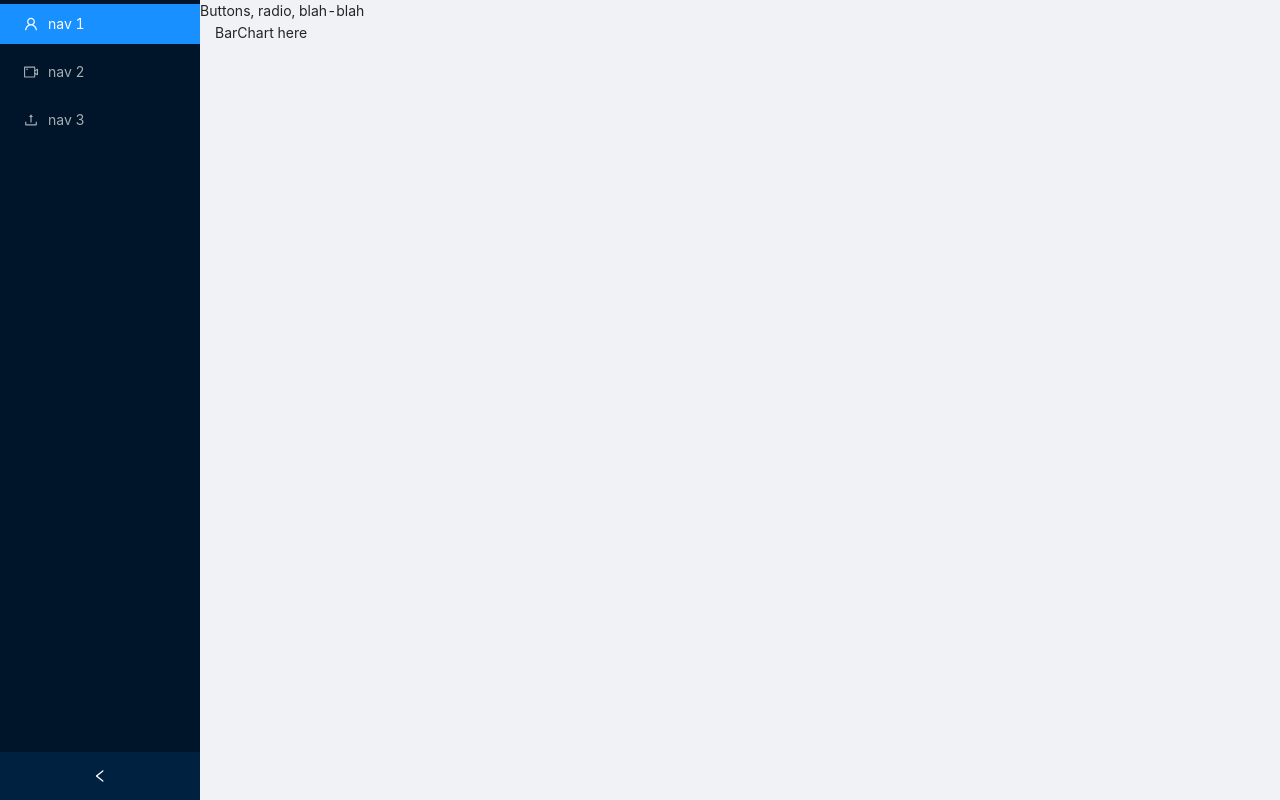
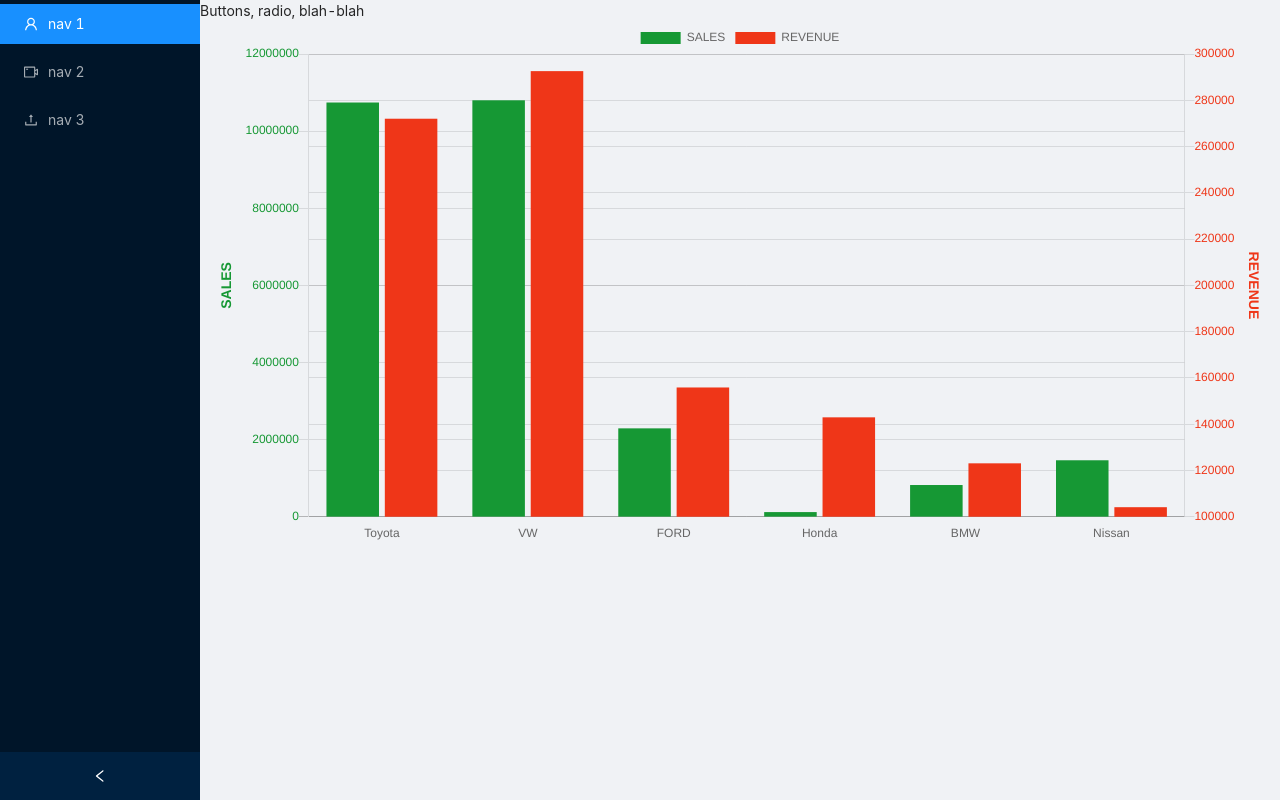
Before and after one commit to Shtokins/carstat, a React (Create React App) app: page / in a window 1280 px wide. Built offline with nearby package versions, Linux system fonts and the light colour scheme.

Commit message:
First chart has been added

```diff
--- a/package.json
+++ b/package.json
@@ -10,8 +10,10 @@
     "antd": "^4.3.5",
     "axios": "^0.19.2",
     "bootstrap": "^4.5.0",
+    "chart.js": "^2.9.3",
     "node-sass": "^4.14.1",
     "react": "^16.13.1",
+    "react-chartjs-2": "^2.9.0",
     "react-dom": "^16.13.1",
     "react-scripts": "3.4.1",
     "semantic-ui-react": "^0.88.2"
--- a/public/cars.json
+++ b/public/cars.json
@@ -1,7 +1,7 @@
 [
   {
-    "Toyota": {
-      "Sales": {
+    "brand": "Toyota",
+    "sales": {
       "2009": 7813200,
       "2010": 8418134,
       "2011": 7948957,
@@ -15,7 +15,7 @@
       "2019": 10742122
     },
 
-      "Revenue": {
+    "revenue": {
       "2019": 272031,
       "2018": 264416,
       "2017": 256654,
@@ -28,12 +28,11 @@
       "2010": 203687,
       "2009": 208995
     }
-    }
   },
 
   {
-    "VW": {
-      "Sales": {
+    "brand": "VW",
+    "sales": {
       "2009": 6300000,
       "2010": 7300000,
       "2011": 8400000,
@@ -47,7 +46,7 @@
       "2019": 10800000
     },
 
-      "Revenue": {
+    "revenue": {
       "2019": 292600,
       "2018": 278538,
       "2017": 260740,
@@ -60,11 +59,10 @@
       "2010": 168477,
       "2009": 146694
     }
-    }
   },
   {
-    "FORD": {
-      "Sales": {
+    "brand": "FORD",
+    "sales": {
       "2009": 1440653,
       "2010": 1752511,
       "2011": 2057210,
@@ -78,7 +76,7 @@
       "2019": 2293984
     },
 
-      "Revenue": {
+    "revenue": {
       "2019": 155900,
       "2018": 160338,
       "2017": 156776,
@@ -91,11 +89,10 @@
       "2010": 128954,
       "2009": 116283
     }
-    }
   },
   {
-    "Honda": {
-      "Sales": {
+    "brand": "Honda",
+    "sales": {
       "2009": 261441,
       "2010": 201829,
       "2011": 163948,
@@ -109,7 +106,7 @@
       "2019": 123277
     },
 
-      "Revenue": {
+    "revenue": {
       "2020": 137365,
       "2019": 142998,
       "2018": 138250,
@@ -123,12 +120,11 @@
       "2010": 92655,
       "2009": 100112
     }
-    }
   },
 
   {
-    "BMW": {
-      "Sales": {
+    "brand": "BMW",
+    "sales": {
       "2009": 571184,
       "2010": 609939,
       "2011": 649893,
@@ -142,7 +138,7 @@
       "2019": 825035
     },
 
-      "Revenue": {
+    "revenue": {
       "2019": 123124,
       "2018": 115124,
       "2017": 111536,
@@ -155,11 +151,10 @@
       "2010": 80141,
       "2009": 70680
     }
-    }
   },
   {
-    "Nissan": {
-      "Sales": {
+    "brand": "Nissan",
+    "sales": {
       "2009": 823091,
       "2010": 964253,
       "2011": 1121549,
@@ -173,7 +168,7 @@
       "2019": 1466730
     },
 
-      "Revenue": {
+    "revenue": {
       "2019": 104168,
       "2018": 107561,
       "2017": 108996,
@@ -187,5 +182,4 @@
       "2009": 84370
     }
   }
-  }
 ]
--- a/src/context/carsApi/carsApiReducer.js
+++ b/src/context/carsApi/carsApiReducer.js
@@ -7,10 +7,10 @@ const handlers = {
     loading: false
   }),
   [t.SET_LOADING]: state => ({ ...state, loading: true }),
-  DAFAULT: state => state
+  DEFAULT: state => state
 };
 
 export const carsApiReducer = (state, action) => {
-  const handler = handlers[action.type] || handlers.DAFAULT;
+  const handler = handlers[action.type] || handlers.DEFAULT;
   return handler(state, action);
 };
--- a/src/index.scss
+++ b/src/index.scss
@@ -21,3 +21,7 @@ code {
 
 .main-chart-control {
 }
+
+.main-chart-container {
+  height: 70%;
+}
--- /dev/null
+++ b/src/views/MainChart/BarChart.js
@@ -0,0 +1,10 @@
+import React, { useState, memo } from "react";
+import { Bar } from "react-chartjs-2";
+
+const BarChart = ({ data, options }) => {
+  console.log("BarChart -> options", options);
+  console.log("BarChart -> data", data);
+  return <Bar options={options} data={data} />;
+};
+
+export default memo(BarChart);
--- /dev/null
+++ b/src/views/MainChart/helpers.js
@@ -0,0 +1,101 @@
+const defaultChartDataset = color => ({
+  borderColor: color,
+  pointBackgroundColor: "#fff",
+  backgroundColor: color,
+  data: []
+});
+
+const defaultChartOptions = color => ({
+  backgroundColor: "blue",
+  animation: { easing: "easeOutQuad" },
+  onResize: null,
+  maintainAspectRatio: false,
+  responsive: true
+});
+
+const primaryColor = "#169834";
+const secondaryColor = "#EF3618";
+
+export const fetchBarChartData = ({
+  data,
+  yearPrimary,
+  comparatorPrimary,
+  comparatorSecondary,
+  showSecondary
+}) => {
+  const labels = [];
+  const datasets = [
+    {
+      ...defaultChartDataset(primaryColor),
+      label: comparatorPrimary.toUpperCase(),
+      yAxisID: comparatorPrimary
+    }
+  ];
+  if (showSecondary)
+    datasets.push({
+      ...defaultChartDataset(secondaryColor),
+      label: comparatorSecondary.toUpperCase(),
+      yAxisID: comparatorSecondary
+    });
+  data.forEach(company => {
+    labels.push(company.brand);
+    datasets[0].data.push(company[comparatorPrimary][yearPrimary]);
+    if (showSecondary) {
+      datasets[1].data.push(company[comparatorSecondary][yearPrimary]);
+    }
+  });
+
+  const scales = getBarChartScales({
+    comparatorPrimary,
+    comparatorSecondary,
+    showSecondary
+  });
+
+  const barChartOptions = { ...defaultChartOptions, scales };
+  return { barChartOptions, barChartData: { labels, datasets } };
+};
+
+const getBarChartScales = ({
+  comparatorPrimary,
+  comparatorSecondary,
+  showSecondary
+}) => {
+  const xAxes = [{ gridLines: { display: false } }];
+  const yAxes = [
+    {
+      id: comparatorPrimary,
+      position: "left",
+      fontStyle: "bold",
+      fontColor: primaryColor,
+      ticks: {
+        fontColor: primaryColor
+      },
+
+      scaleLabel: {
+        display: true,
+        fontColor: primaryColor,
+        fontSize: 14,
+        fontStyle: "bold",
+        labelString: comparatorPrimary.toUpperCase()
+      }
+    }
+  ];
+  if (showSecondary)
+    yAxes.push({
+      id: comparatorSecondary,
+      position: "right",
+      fontStyle: "bold",
+      fontColor: secondaryColor,
+      ticks: {
+        fontColor: secondaryColor
+      },
+      scaleLabel: {
+        display: true,
+        fontColor: secondaryColor,
+        fontSize: 14,
+        fontStyle: "bold",
+        labelString: comparatorSecondary.toUpperCase()
+      }
+    });
+  return { xAxes, yAxes };
+};
--- a/src/views/MainChart/index.js
+++ b/src/views/MainChart/index.js
@@ -1,13 +1,36 @@
-import React, { useState } from "react";
+import React, { useState, useEffect } from "react";
+import BarChart from "./BarChart";
+import { fetchBarChartData } from "./helpers";
 
-export const MainChart = () => {
+const yearPrimary = "2019";
+const comparatorPrimary = "sales";
+const comparatorSecondary = "revenue";
+const showSecondary = true;
+
+export const MainChart = ({ cars }) => {
   const [blockMode, setBlockMode] = useState("bar");
-
+  const [chartData, setChartData] = useState(null);
+  useEffect(() => {
+    const { barChartData, barChartOptions } = fetchBarChartData({
+      data: cars,
+      yearPrimary,
+      comparatorPrimary,
+      comparatorSecondary,
+      showSecondary
+    });
+    setChartData({ barChartOptions, barChartData });
+  }, [cars]);
+  if (!cars) return null;
   return (
     <div className="main-chart">
       <div className="main-chart-control row">Buttons, radio, blah-blah</div>
       <div className="main-chart-container">
-        {blockMode === "bar" && <div>BarChart here</div>}
+        {chartData && blockMode === "bar" && (
+          <BarChart
+            data={chartData.barChartData}
+            options={chartData.barChartOptions}
+          />
+        )}
         {blockMode === "line" && <div>BarChart here</div>}
         {blockMode === "grid" && <div>Table here</div>}
       </div>
--- a/src/views/MainChartBlock/index.js
+++ b/src/views/MainChartBlock/index.js
@@ -1,12 +1,15 @@
-import React, { useEffect, useContext } from "react";
+import React, { useEffect, useContext, useCallback } from "react";
 import { MainChart } from "../MainChart";
 import { CarsApiContext } from "../../context/carsApi/carsApiContext";
 
 export const MainChartBlock = () => {
   const { getCarsData, carsApiState } = useContext(CarsApiContext);
-  useEffect(() => {
+  const getData = useCallback(() => {
     getCarsData();
   }, []);
+  useEffect(() => {
+    getData();
+  }, [getData]);
   console.log("carsApiState: ", carsApiState);
-  return <MainChart />;
+  return carsApiState.cars ? <MainChart cars={carsApiState.cars} /> : null;
 };
```
Also changed, not shown: 1 other file (tests, documents, lock files or other folders). Lines whose indentation alone changed are shown as unchanged.
